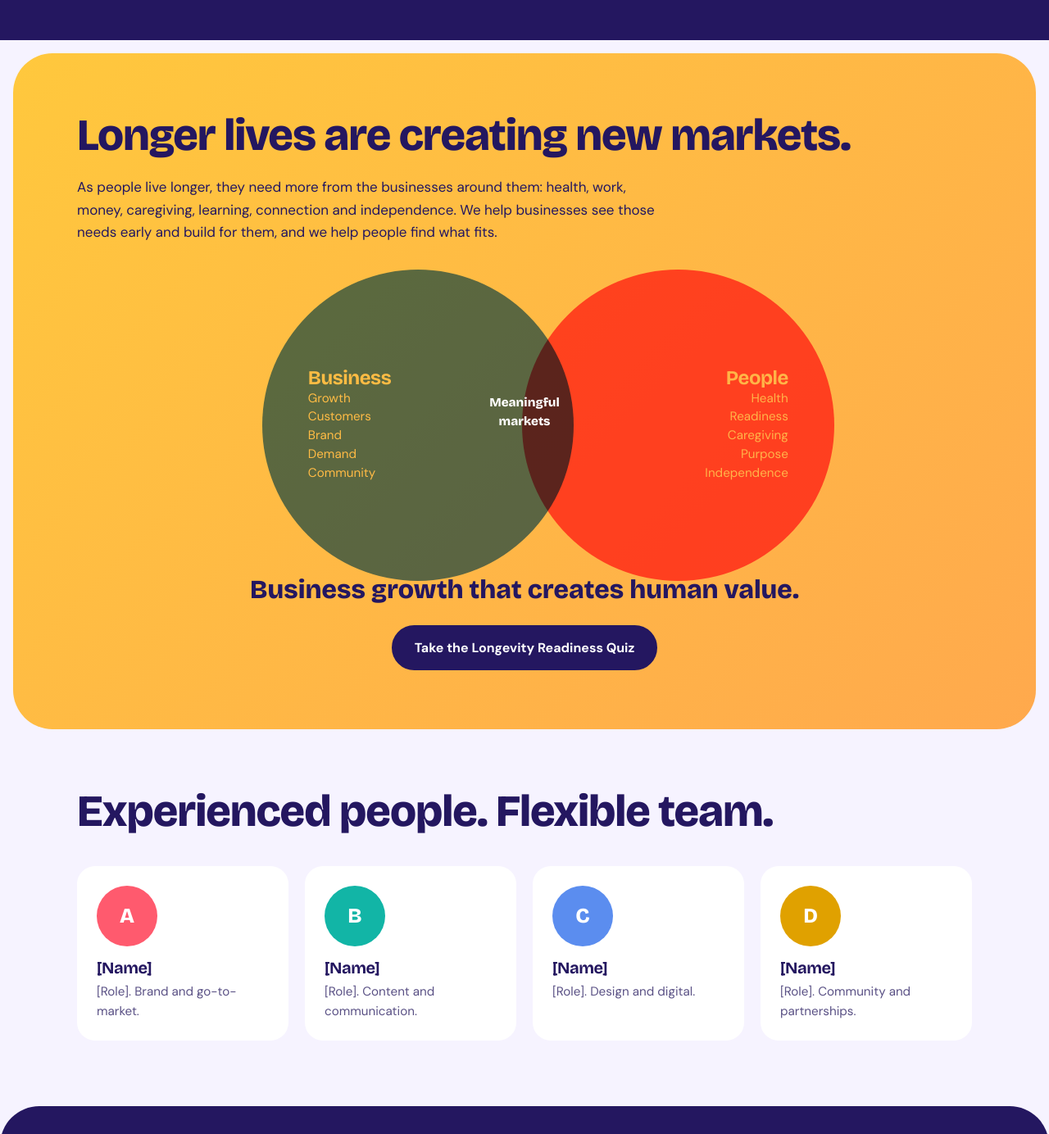
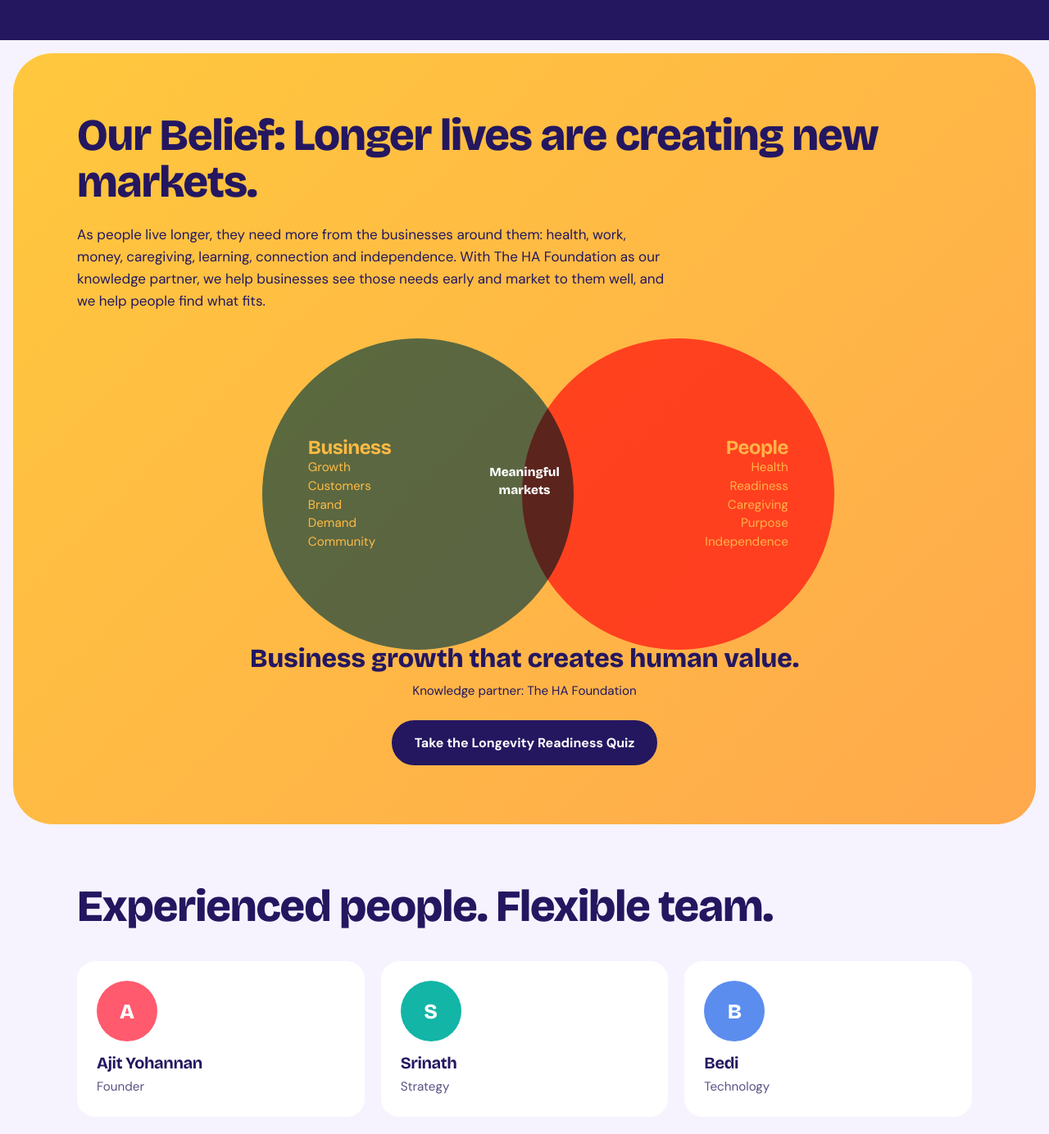
Before and after one commit to thehafoundation/pragmachs, a plain HTML site: page index.html in a window 1280 px wide. Shown: the part 2520-3904 px from the top of the page at 82% size. Drawn offline with nearby package versions, Linux system fonts and the light colour scheme.

Commit message:
Add files via upload

```diff
--- a/index.html
+++ b/index.html
@@ -207,14 +207,15 @@ footer .wrap{border-top:1px solid #4a3d94;padding-top:28px;display:flex;justify-
 
 <section class="aging" id="purpose">
 <div class="wrap">
-<h2>Longer lives are creating new markets.</h2>
-<p>As people live longer, they need more from the businesses around them: health, work, money, caregiving, learning, connection and independence. We help businesses see those needs early and build for them, and we help people find what fits.</p>
+<h2>Our Belief: Longer lives are creating new markets.</h2>
+<p>As people live longer, they need more from the businesses around them: health, work, money, caregiving, learning, connection and independence. With The HA Foundation as our knowledge partner, we help businesses see those needs early and market to them well, and we help people find what fits.</p>
 <div class="venn">
 <div class="biz"><h3>Business</h3>Growth<br>Customers<br>Brand<br>Demand<br>Community</div>
 <div class="ppl"><h3>People</h3>Health<br>Readiness<br>Caregiving<br>Purpose<br>Independence</div>
 <div class="lap">Meaningful markets</div>
 </div>
 <p class="mid" style="max-width:none">Business growth that creates human value.</p>
+<p style="text-align:center;margin:8px auto 0;font-size:.95rem">Knowledge partner: The HA Foundation</p>
 <div style="text-align:center;margin-top:24px"><button class="btn dark" type="button" data-quiz>Take the Longevity Readiness Quiz</button></div>
 </div>
 </section>
@@ -223,11 +224,9 @@ footer .wrap{border-top:1px solid #4a3d94;padding-top:28px;display:flex;justify-
 <div class="wrap">
 <h2>Experienced people. Flexible team.</h2>
 <div class="team">
-<!-- Replace each card with a real profile. -->
-<div class="person"><div class="av">A</div><h3>[Name]</h3><p>[Role]. Brand and go-to-market.</p></div>
-<div class="person"><div class="av">B</div><h3>[Name]</h3><p>[Role]. Content and communication.</p></div>
-<div class="person"><div class="av">C</div><h3>[Name]</h3><p>[Role]. Design and digital.</p></div>
-<div class="person"><div class="av">D</div><h3>[Name]</h3><p>[Role]. Community and partnerships.</p></div>
+<div class="person"><div class="av">A</div><h3>Ajit Yohannan</h3><p>Founder</p></div>
+<div class="person"><div class="av">S</div><h3>Srinath</h3><p>Strategy</p></div>
+<div class="person"><div class="av">B</div><h3>Bedi</h3><p>Technology</p></div>
 </div>
 </div>
 </section>
@@ -252,7 +251,7 @@ footer .wrap{border-top:1px solid #4a3d94;padding-top:28px;display:flex;justify-
 </section>
 </main>
 
-<footer><div class="wrap"><span>Pragmachs. Your flexible marketing office.</span><span>partner@pragmachs.ca</span></div></footer>
+<footer><div class="wrap"><span>Pragmachs. Your flexible marketing office.</span><span>Chicago | Toronto | Bangalore</span></div></footer>
 
 <dialog id="quiz"><div class="qi"><button class="x" type="button" aria-label="Close" id="qx">&times;</button><div id="qb"></div></div></dialog>
 
```
